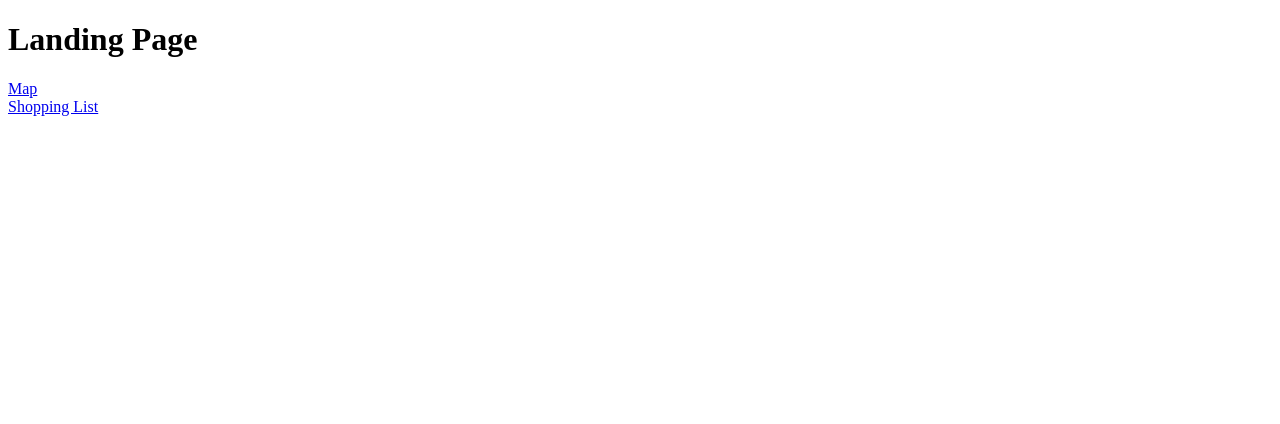
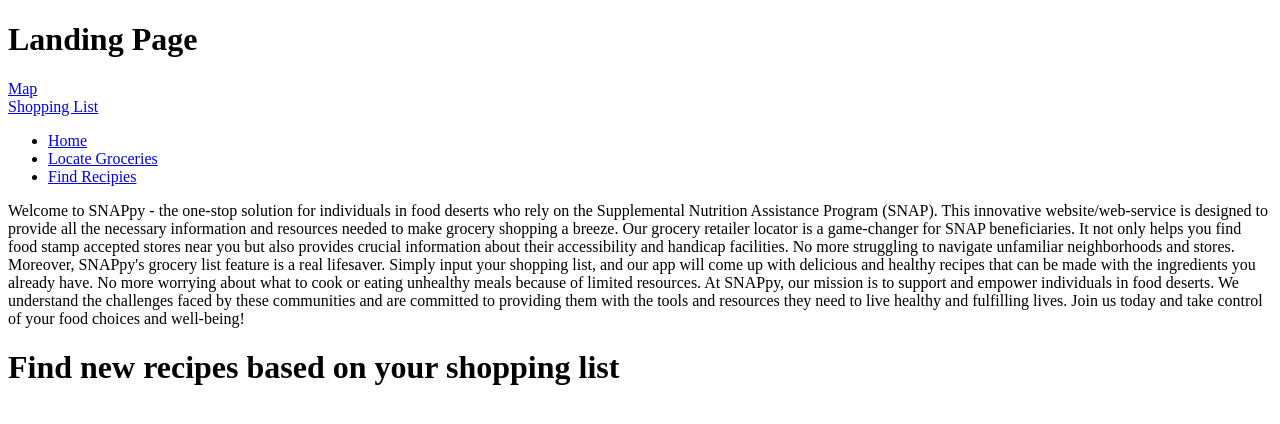
Before and after one commit to jekhi5/SNAPpy, a Django app: template backend/snap/templates/landing.html in a window 1280 px wide. Shown: the top 424 px of the page. Run offline with Django 3.2, Linux system fonts and the light colour scheme; the template is opened without the code that fills it, so the values that code supplies are empty.

Commit message:
landing page

```diff
--- a/backend/snap/templates/landing.html
+++ b/backend/snap/templates/landing.html
@@ -9,5 +9,52 @@
 <br>
 <a href="{% url 'shoppinglist' %}"> Shopping List</a>
 <br>
+<!-- Add this div to top!-->
+<div id="topnav-container">
+    <ul id="topnav">
+        <li class="nav-item"><a href="{% url 'landing' %}">Home</a></li>
+        <li class="nav-item"><a href="{% url 'map' %}">Locate Groceries</a></li>
+        <li class="nav-item"><a href="{% url 'shoppinglist' %}">Find Recipies</a></li>
+    </ul>
+</div>
+
+<div class="content-box">
+    <p>
+        Welcome to SNAPpy - the one-stop solution for individuals in food deserts who rely on the Supplemental Nutrition
+        Assistance Program (SNAP). This innovative website/web-service is designed to provide all the necessary
+        information and resources needed to make grocery shopping a breeze.
+
+        Our grocery retailer locator is a game-changer for SNAP beneficiaries. It not only helps you find food stamp
+        accepted stores near you but also provides crucial information about their accessibility and handicap
+        facilities. No more struggling to navigate unfamiliar neighborhoods and stores.
+
+        Moreover, SNAPpy's grocery list feature is a real lifesaver. Simply input your shopping list, and our app will
+        come up with delicious and healthy recipes that can be made with the ingredients you already have. No more
+        worrying about what to cook or eating unhealthy meals because of limited resources.
+
+        At SNAPpy, our mission is to support and empower individuals in food deserts. We understand the challenges faced
+        by these communities and are committed to providing them with the tools and resources they need to live healthy
+        and fulfilling lives. Join us today and take control of your food choices and well-being!
+<!--        -->
+<!--        "Introducing SNAPpy - The Ultimate Solution for Supplemental Nutrition Assistance Program (SNAP) Participants!-->
+<!--        Say goodbye to the hassle of finding grocery stores that accept food stamps. With SNAPpy, you can easily locate-->
+<!--        nearby grocery retailers that accept SNAP benefits with just a few clicks. Our app also provides you with-->
+<!--        important accessibility information, such as whether the store has a ramp or an elevator, so you can make-->
+<!--        informed decisions about where to shop.-->
+
+
+<!--        SNAPpy is more than just a grocery locator. Our app is also your personal meal planning assistant. Simply input-->
+<!--        your grocery list, and SNAPpy will suggest delicious and nutritious recipes based on the items you have on-->
+<!--        hand to help you make the most of your SNAP benefits. No more wasting time searching for recipe ideas online-->
+<!--        or throwing away food that has gone bad. With SNAPpy, you can make the most of your SNAP benefits and create-->
+<!--        delicious meals for you and your family. Whether you're a seasoned cook or just starting out, SNAPpy has got-->
+<!--        you covered.-->
+    </p>
+
+</div>
+
+<h1>Find new recipes based on your shopping list</h1>
+
+
 </body>
 </html>
```
Lines whose indentation alone changed are shown as unchanged.
